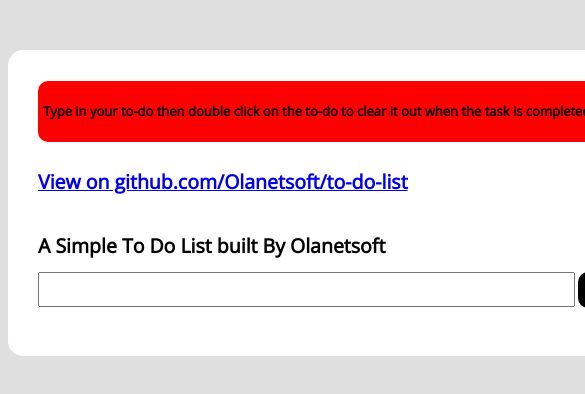
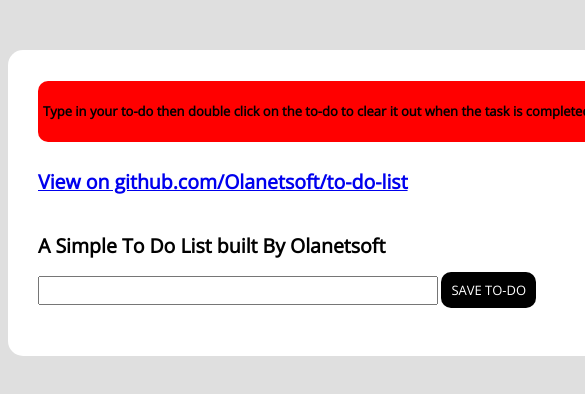
Before and after one commit to Olanetsoft/to-do-list, a plain HTML site: page index.html in a window 390 px wide. Shown: the top 394 px of the page, 585 px wide, since content can reach past the window. Drawn offline with nearby package versions, Linux system fonts and the light colour scheme.

Commit message:
mobile responsive updated

```diff
--- a/main.css
+++ b/main.css
@@ -8,7 +8,7 @@ background: #dfdfdf;
 
 .container{
 padding: 30px;
-width: 700px;
+width: 550px;
 margin: 0 auto;
 margin-top: 50px;
 background: white;
@@ -17,7 +17,7 @@ border-radius: 15px;
 
 .cont{
   padding: 5px;
-  width: 700px;
+  width: 550px;
   height: none;
   margin: 0 auto;
   margin-top: 1px;
@@ -41,8 +41,8 @@ h5{
 }
 
 input{
-padding: 5px 20px 5px 20px;
-font-size: large;
+padding: 5px 10px 5px 10px;
+font-size: small;
 }
 
 ol{
```
Also changed, not shown: main.js (line endings or trailing spaces).
